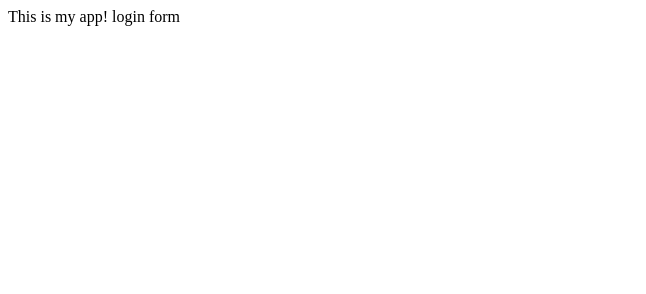
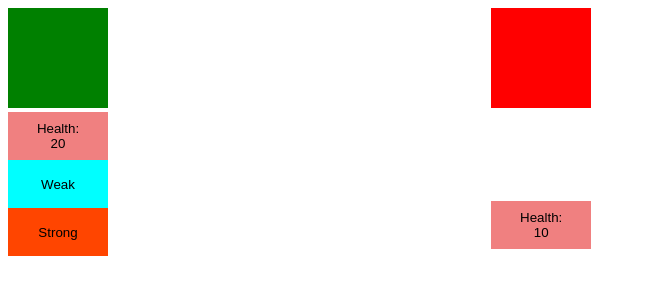
Before and after one commit to danJmills/myAppSample, a plain HTML site: page index.html in a window 1280 px wide. Shown: the whole page, without its empty margins (0-646 px from the left). Drawn offline with Linux system fonts and the light colour scheme.

Commit message:
Beginnings of a turn based web game

```diff
--- a/index.html
+++ b/index.html
@@ -4,10 +4,25 @@
     <meta charset="UTF-8">
     <meta name="viewport" content="width=device-width, initial-scale=1.0">
     <meta http-equiv="X-UA-Compatible" content="ie=edge">
+    <link rel="stylesheet" href="styles.css">
     <title>My App</title>
 </head>
 <body>
-    This is my app!
-    login form
+    <div class="battle-area">
+        <div class="display" id="player"></div>
+        <div class="display" id="enemy"></div>
+    </div>
+
+    <div class="ui">
+        <div class="display" id="player-ui">
+            <button class="btn-style">Health: <br> 20</button> <br>
+            <button class="btn-style" id="weak">Weak</button> <br>
+            <button class="btn-style" id="strong">Strong</button>
+        </div>
+        <div class="display" id="enemy-ui">
+                <button class="btn-style">Health: <br> 10</button>
+        </div>
+    </div>
+
 </body>
 </html>
--- /dev/null
+++ b/styles.css
@@ -0,0 +1,45 @@
+.display {
+    display: inline-block;
+}
+
+.btn-style {
+    width: 100px;
+    height: 3rem;
+    border: none;
+    background-color: lightcoral;
+}
+
+#player {
+
+    width: 100px;
+    height: 100px;
+    background-color: green;
+    margin-right: 30%;
+}
+
+#enemy {
+
+    width: 100px;
+    height: 100px;
+    background-color: red;
+}
+
+#player-ui {
+    margin-right: 30%;
+}
+
+#weak {
+    background-color: aqua;
+}
+
+#weak:hover {
+    background-color: darkblue;
+}
+
+#strong {
+    background-color: orangered;
+}
+
+#strong:hover {
+    background-color: brown;
+}
```
